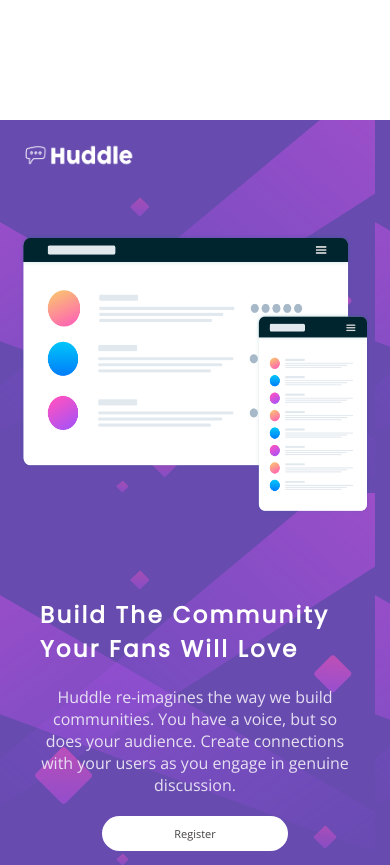
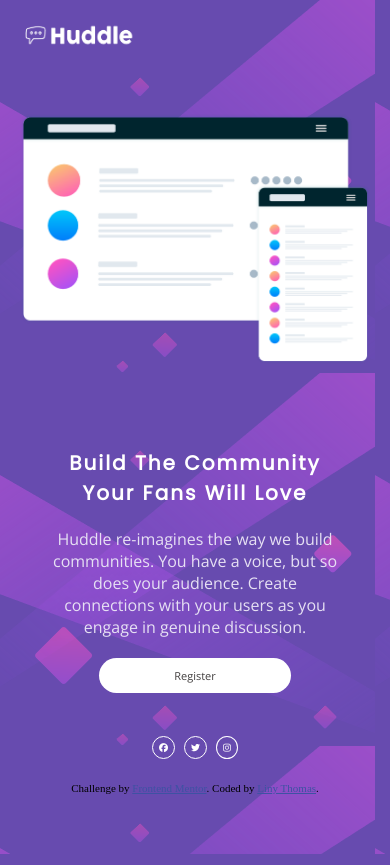
Before and after one commit to LinyThomas/Huddle-Landing-Page, a plain HTML site: page index.html in a window 390 px wide. Shown: the top 865 px of the page. Drawn offline with nearby package versions, Linux system fonts and the light colour scheme.

Commit message:
Updated index.html & style.css
Removed the container class width and height specification to span the whole screen

```diff
--- a/index.html
+++ b/index.html
@@ -15,7 +15,7 @@
 </head>
 
 <body>
-  <div class="container">
+
   <header>
     <img src="images/logo.png" alt="">
   </header>
@@ -34,7 +34,7 @@
     <i class="fab fa-twitter"></i>
     <i class="fab fa-instagram"></i>
   </div>
-  </div>
+
   <footer>
     <p class="attribution">
       Challenge by <a href="https://www.frontendmentor.io?ref=challenge" target="_blank">Frontend Mentor</a>.
@@ -42,4 +42,5 @@
     </p>
   </footer>
 </body>
+
 </html>
--- a/style.css
+++ b/style.css
@@ -3,25 +3,19 @@
     padding: 0;
     box-sizing: border-box;
 }
-body{
 
-}
 h2{
     margin: 0;
 }
-.container{
-    width:820px;
-    height: 455px;
+body{
     background: hsl(257, 40%, 49%) url('images/bg-desktop.png') ;
     background-position: center;
     background-size: cover;
-    margin:120px auto;
-    padding: 30px 40px;
+    padding: 45px 40px 50px;
 
 }
 header{
-
-    font-size: 16px;;
+    font-size: 16px;
 }
 header img{
     width: 115px;
@@ -32,25 +26,28 @@ main{
     justify-content: center;
     align-items: center;
 }
+#sec1{
+    width:55%;
+}
 #sec1 img{
-    width: 400px;
-    height: 280px;
     margin-top: 60px;
 }
 #sec2{
-    margin-left: 40px;
+    width:45%;
+    margin-left: 60px;
     color:#fff;
 }
 #sec2 h2{
     font-family: 'Poppins', sans-serif;
     font-weight: 700;
-    font-size: 20px;
+    font-size: 22px;
     letter-spacing:0.1em;
     word-spacing: 3;
 }
 #sec2 p{
+    width:90%;
     font-weight: normal;
-    font-size: 11px;
+    font-size: 12px;
     font-family: 'Open Sans', sans-serif;
     color:rgb(230, 224, 243);
     margin-top: 20px;
@@ -76,6 +73,7 @@ main{
 .social{
     float: right;
     padding-bottom: 20px;
+    margin-right: 30px;
 }
 #register a{
     text-decoration: none;
@@ -83,13 +81,15 @@ main{
 }
 
 .attribution {
-    font-size: 11px; text-align: center;
+    font-size: 11px;
+    text-align: center;
+    margin-top: 10px;
 }
 .attribution a {
         color: hsl(228, 45%, 44%);
 }
 @media screen and (max-width: 720px) and (min-width: 300px) {
-    .container {
+    body {
       background: hsl(257, 40%, 49%) url('images/bg-mobile.png') ;
       width: 100%;
       max-width: 720px;
@@ -113,11 +113,12 @@ main{
     }
     #sec2{
         width: 100%;
-        padding: 0 20px;
+        padding: 0 15px;
         margin-left: 0px;
     }
     #sec2 h2{
-        font-size:23px ;
+        font-size:20px ;
+        text-align: center;
     }
     #sec2 p{
         font-size: 16px;
@@ -133,6 +134,7 @@ main{
     .social{
         width: 100%;
         text-align: center;
+        margin-right: 0px;
     }
 
 }
```
Lines whose indentation alone changed are shown as unchanged.
